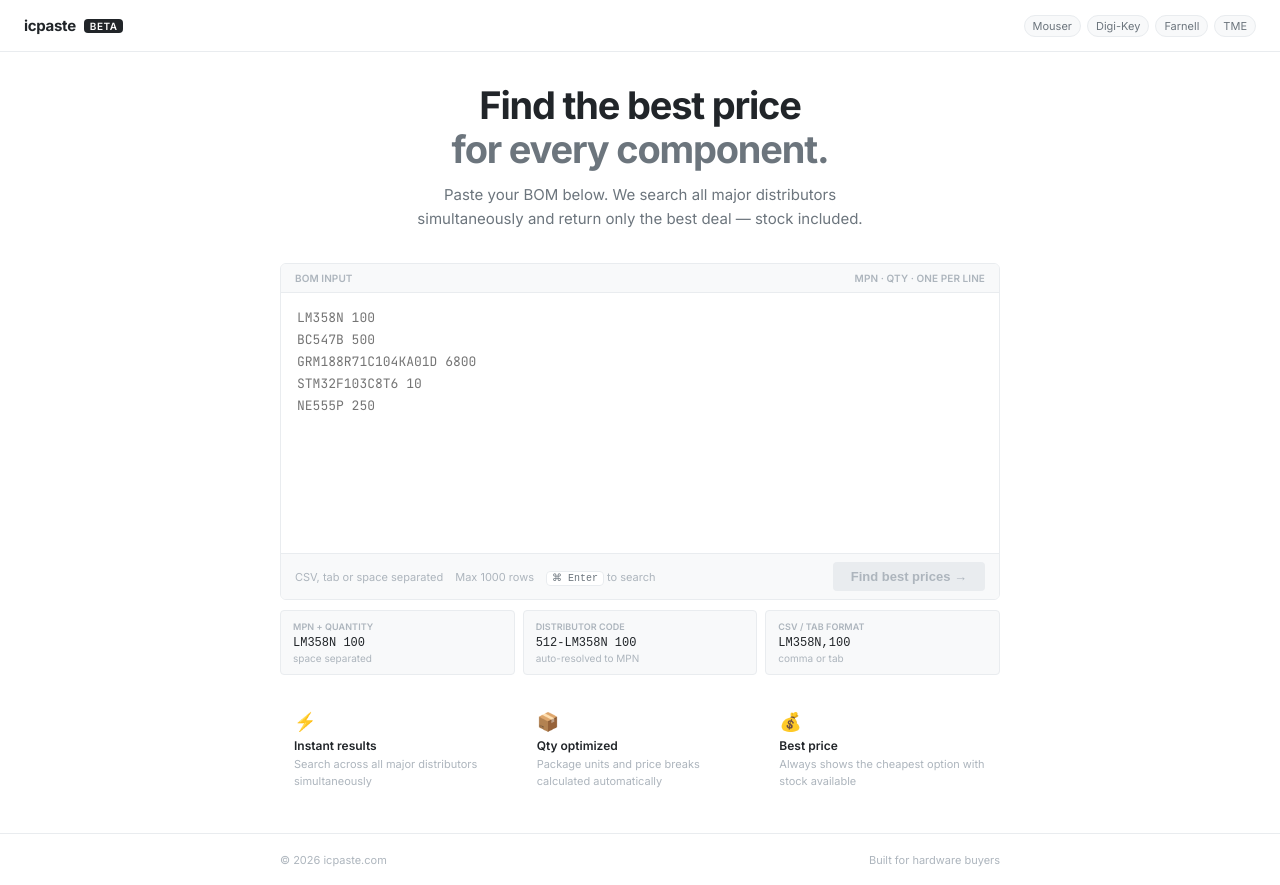
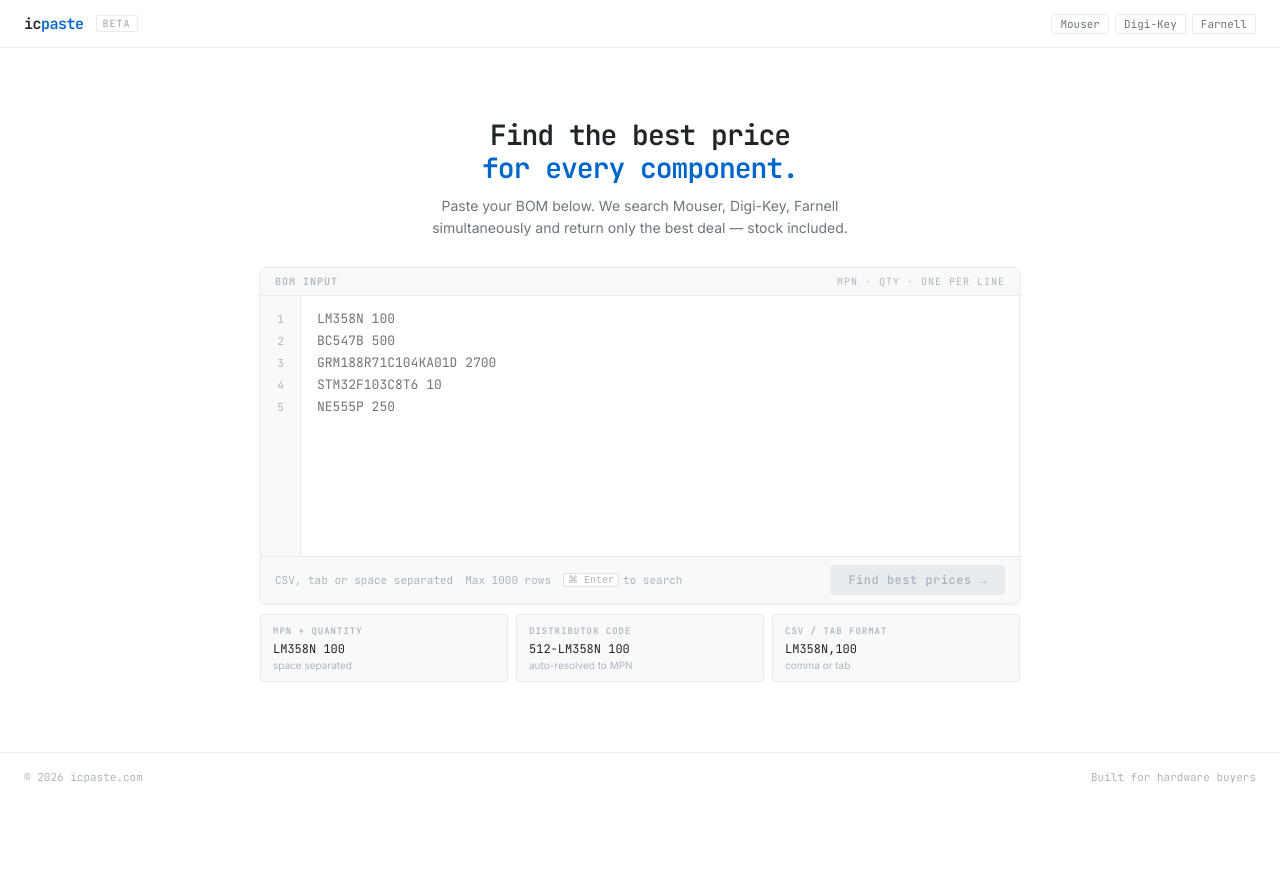
Before and after one commit to Keytala/icpaste, a Next.js app: page / in a window 1280 px wide. After the commit the page ends 800 px from the top, so only its background shows below. Built offline with nearby package versions, Linux system fonts and the light colour scheme.

Commit message:
Update page.tsx

```diff
--- a/src/app/page.tsx
+++ b/src/app/page.tsx
@@ -1,172 +1,175 @@
 "use client";
 
-import { useState, useCallback, useRef } from "react";
-import { useRouter } from "next/navigation";
-import { parseBom }  from "@/lib/bom-parser";
+import { useState, useCallback } from "react";
+import { useRouter }             from "next/navigation";
+
+const DISTRIBUTORS = ["Mouser", "Digi-Key", "Farnell"];
 
 const PLACEHOLDER = `LM358N 100
 BC547B 500
-GRM188R71C104KA01D 6800
+GRM188R71C104KA01D 2700
 STM32F103C8T6 10
 NE555P 250`;
 
-const FEATURES = [
-  { icon: "⚡", title: "Instant results",  desc: "Search across all major distributors simultaneously" },
-  { icon: "📦", title: "Qty optimized",    desc: "Package units and price breaks calculated automatically" },
-  { icon: "💰", title: "Best price",       desc: "Always shows the cheapest option with stock available" },
-];
-
 export default function HomePage() {
   const router  = useRouter();
-  const [input, setInput]     = useState("");
-  const [error, setError]     = useState("");
+  const [input,   setInput]   = useState("");
+  const [error,   setError]   = useState("");
   const [loading, setLoading] = useState(false);
-  const taRef = useRef<HTMLTextAreaElement>(null);
 
-  const lineCount = input.split("\n").filter(l => l.trim()).length;
+  const lines     = input.split("\n");
+  const lineCount = lines.filter(l => l.trim()).length;
 
   const handleSearch = useCallback(() => {
     setError("");
-    const bom = parseBom(input);
-    if (!bom.length) {
-      setError("No valid components found. Format: MPN QUANTITY — one per line.");
+    const rows = input.split("\n")
+      .map(l => l.trim())
+      .filter(l => l && !l.startsWith("#"))
+      .map(line => {
+        const parts = line.split(/[\t,;\s]+/);
+        const mpn   = parts[0]?.toUpperCase().trim();
+        const qty   = parseInt(parts[1]?.replace(/\D/g, "") ?? "0", 10);
+        return mpn && qty > 0 ? { mpn, qty } : null;
+      })
+      .filter(Boolean);
+
+    if (!rows.length) {
+      setError("No valid components found. Format: MPN QTY (one per line)");
       return;
     }
     setLoading(true);
-    router.push(`/results?bom=${btoa(JSON.stringify(bom))}`);
+    const encoded = btoa(JSON.stringify(rows));
+    router.push(`/results?bom=${encoded}`);
   }, [input, router]);
 
-  const handleKey = useCallback((e: React.KeyboardEvent) => {
-    if (e.key === "Enter" && (e.metaKey || e.ctrlKey)) {
+  function handleKeyDown(e: React.KeyboardEvent<HTMLTextAreaElement>) {
+    if (e.key === "Enter" && (e.ctrlKey || e.metaKey)) {
       e.preventDefault();
       handleSearch();
     }
-  }, [handleSearch]);
+  }
+
+  const displayLines = (input || PLACEHOLDER).split("\n").slice(0, 100);
 
   return (
-    <div style={{ minHeight: "100vh", display: "flex", flexDirection: "column", background: "var(--bg)" }}>
+    <div style={{ height: "100vh", display: "flex", flexDirection: "column", background: "var(--bg)" }}>
 
       {/* ── Header ── */}
-      <header style={{ borderBottom: "1px solid var(--border)", padding: "0 24px", height: 52, display: "flex", alignItems: "center", justifyContent: "space-between" }}>
-        <div style={{ display: "flex", alignItems: "center", gap: 8 }}>
-          <span style={{ fontWeight: 700, fontSize: 15, letterSpacing: -0.3 }}>icpaste</span>
-          <span style={{ fontSize: 10, fontWeight: 600, background: "var(--fg)", color: "var(--brand-fg)", padding: "1px 6px", borderRadius: 4, letterSpacing: 0.5 }}>BETA</span>
+      <header style={{ borderBottom: "1px solid var(--border)", height: 48, display: "flex", alignItems: "center", padding: "0 24px", justifyContent: "space-between", flexShrink: 0 }}>
+        <div style={{ display: "flex", alignItems: "center", gap: 12 }}>
+          <span style={{ fontFamily: "var(--font)", fontWeight: 600, fontSize: 15, letterSpacing: -0.5, color: "var(--fg)" }}>
+            ic<span style={{ color: "var(--brand)" }}>paste</span>
+          </span>
+          <span style={{ fontSize: 10, fontWeight: 600, letterSpacing: 1, color: "var(--fg-3)", fontFamily: "var(--font)", border: "1px solid var(--border)", padding: "1px 6px", borderRadius: 2 }}>
+            BETA
+          </span>
         </div>
         <div style={{ display: "flex", gap: 6 }}>
-          {["Mouser", "Digi-Key", "Farnell", "TME"].map(d => (
-            <span key={d} style={{ fontSize: 11, color: "var(--fg-2)", background: "var(--surface)", border: "1px solid var(--border)", padding: "3px 8px", borderRadius: 99 }}>{d}</span>
+          {DISTRIBUTORS.map(d => (
+            <span key={d} style={{ fontSize: 11, color: "var(--fg-2)", fontFamily: "var(--font)", padding: "2px 8px", border: "1px solid var(--border)", borderRadius: 2 }}>
+              {d}
+            </span>
           ))}
         </div>
       </header>
 
       {/* ── Main ── */}
-      <main style={{ flex: 1, display: "flex", flexDirection: "column", alignItems: "center", justifyContent: "center", padding: "32px 24px" }}>
-        <div style={{ width: "100%", maxWidth: 720 }}>
+      <main style={{ flex: 1, display: "flex", flexDirection: "column", alignItems: "center", justifyContent: "center", padding: "24px", overflow: "auto" }}>
+        <div style={{ width: "100%", maxWidth: 760 }}>
 
           {/* Headline */}
-          <div style={{ textAlign: "center", marginBottom: 32 }}>
-            <h1 style={{ fontSize: 38, fontWeight: 700, letterSpacing: -1.2, lineHeight: 1.15, marginBottom: 12 }}>
+          <div style={{ textAlign: "center", marginBottom: 28 }}>
+            <h1 style={{ fontFamily: "var(--font)", fontSize: 28, fontWeight: 600, letterSpacing: -1, color: "var(--fg)", marginBottom: 10, lineHeight: 1.2 }}>
               Find the best price<br />
-              <span style={{ color: "var(--fg-2)" }}>for every component.</span>
+              <span style={{ color: "var(--brand)" }}>for every component.</span>
             </h1>
-            <p style={{ fontSize: 15, color: "var(--fg-2)", lineHeight: 1.6, maxWidth: 480, margin: "0 auto" }}>
-              Paste your BOM below. We search all major distributors simultaneously and return only the best deal — stock included.
+            <p style={{ fontSize: 14, color: "var(--fg-2)", lineHeight: 1.6, fontFamily: "var(--sans)", maxWidth: 480, margin: "0 auto" }}>
+              Paste your BOM below. We search {DISTRIBUTORS.join(", ")} simultaneously
+              and return only the best deal — stock included.
             </p>
           </div>
 
           {/* Input box */}
-          <div style={{ border: "1px solid var(--border)", borderRadius: "var(--radius-lg)", overflow: "hidden", boxShadow: "var(--shadow)", background: "var(--bg)" }}>
+          <div style={{ border: "1px solid var(--border)", borderRadius: "var(--radius-lg)", overflow: "hidden", boxShadow: "0 1px 4px rgba(0,0,0,0.06)" }}>
 
             {/* Top bar */}
-            <div style={{ display: "flex", alignItems: "center", justifyContent: "space-between", padding: "8px 14px", background: "var(--surface)", borderBottom: "1px solid var(--border)" }}>
-              <span style={{ fontSize: 10, fontWeight: 600, letterSpacing: 0.08, textTransform: "uppercase", color: "var(--fg-3)" }}>BOM Input</span>
-              <div style={{ display: "flex", alignItems: "center", gap: 10 }}>
+            <div style={{ display: "flex", alignItems: "center", justifyContent: "space-between", padding: "7px 14px", background: "var(--surface)", borderBottom: "1px solid var(--border)" }}>
+              <span style={{ fontSize: 10, fontWeight: 600, letterSpacing: 1, color: "var(--fg-3)", fontFamily: "var(--font)" }}>
+                BOM INPUT
+              </span>
+              <div style={{ display: "flex", alignItems: "center", gap: 12 }}>
                 {lineCount > 0 && (
-                  <span style={{ fontSize: 10, fontWeight: 600, color: "var(--fg)", background: "var(--border)", padding: "1px 8px", borderRadius: 99 }}>
-                    {lineCount} {lineCount === 1 ? "component" : "components"}
+                  <span style={{ fontSize: 10, fontWeight: 600, color: "var(--brand)", fontFamily: "var(--font)" }}>
+                    {lineCount} {lineCount === 1 ? "row" : "rows"}
                   </span>
                 )}
-                <span style={{ fontSize: 10, fontWeight: 600, letterSpacing: 0.08, textTransform: "uppercase", color: "var(--fg-3)" }}>MPN · QTY · one per line</span>
+                <span style={{ fontSize: 10, letterSpacing: 1, color: "var(--fg-3)", fontFamily: "var(--font)" }}>
+                  MPN · QTY · ONE PER LINE
+                </span>
               </div>
             </div>
 
+            {/* Body */}
+            <div style={{ display: "flex", minHeight: 260 }}>
+              {/* Line numbers */}
+              <div style={{ width: 40, flexShrink: 0, background: "var(--surface)", borderRight: "1px solid var(--border)", padding: "12px 0", userSelect: "none" }}>
+                {displayLines.map((_, i) => (
+                  <div key={i} style={{ fontFamily: "var(--font)", fontSize: 11, lineHeight: "22px", color: "var(--fg-3)", textAlign: "center" }}>
+                    {i + 1}
+                  </div>
+                ))}
+              </div>
               {/* Textarea */}
               <textarea
-              ref={taRef}
                 value={input}
                 onChange={e => setInput(e.target.value)}
-              onKeyDown={handleKey}
+                onKeyDown={handleKeyDown}
                 placeholder={PLACEHOLDER}
                 spellCheck={false}
                 autoCorrect="off"
                 autoCapitalize="off"
-              style={{
-                width: "100%", minHeight: 260, padding: "14px 16px",
-                fontSize: 13, lineHeight: "22px", fontFamily: "'JetBrains Mono', 'Fira Code', monospace",
-                background: "var(--bg)", color: "var(--fg)", border: "none", outline: "none", resize: "none",
-                display: "block",
-              }}
+                style={{ flex: 1, background: "var(--bg)", border: "none", outline: "none", resize: "none", padding: "12px 16px", fontFamily: "var(--font)", fontSize: 13, lineHeight: "22px", color: "var(--fg)", minHeight: 260, caretColor: "var(--brand)" }}
               />
+            </div>
 
             {/* Bottom bar */}
             <div style={{ display: "flex", alignItems: "center", justifyContent: "space-between", padding: "8px 14px", background: "var(--surface)", borderTop: "1px solid var(--border)", gap: 12 }}>
-              <div style={{ display: "flex", alignItems: "center", gap: 12, fontSize: 11, color: "var(--fg-3)", flexWrap: "wrap" }}>
+              <div style={{ display: "flex", gap: 12, fontSize: 11, color: "var(--fg-3)", fontFamily: "var(--font)", flexWrap: "wrap" }}>
                 <span>CSV, tab or space separated</span>
                 <span>Max 1000 rows</span>
-                <span>
-                  <kbd style={{ background: "var(--bg)", border: "1px solid var(--border)", borderRadius: 4, padding: "1px 5px", fontSize: 10, color: "var(--fg-2)" }}>⌘ Enter</kbd>
-                  {" "}to search
+                <span style={{ display: "flex", alignItems: "center", gap: 4 }}>
+                  <kbd style={{ background: "white", border: "1px solid var(--border-2)", borderRadius: 2, padding: "0 4px", fontSize: 10 }}>⌘ Enter</kbd>
+                  <span>to search</span>
                 </span>
               </div>
               <button
                 onClick={handleSearch}
                 disabled={loading || !input.trim()}
-                style={{
-                  display: "inline-flex", alignItems: "center", gap: 6,
-                  padding: "7px 18px", background: loading || !input.trim() ? "var(--border)" : "var(--brand)",
-                  color: loading || !input.trim() ? "var(--fg-3)" : "var(--brand-fg)",
-                  fontSize: 13, fontWeight: 600, border: "none", borderRadius: "var(--radius)",
-                  cursor: loading || !input.trim() ? "not-allowed" : "pointer",
-                  transition: "all 0.15s", whiteSpace: "nowrap",
-                }}
+                style={{ display: "inline-flex", alignItems: "center", gap: 6, padding: "7px 18px", background: loading || !input.trim() ? "var(--border)" : "var(--brand)", color: loading || !input.trim() ? "var(--fg-3)" : "var(--brand-fg)", border: "none", borderRadius: "var(--radius)", cursor: loading || !input.trim() ? "not-allowed" : "pointer", fontFamily: "var(--font)", fontSize: 12, fontWeight: 600, letterSpacing: 0.5, transition: "all 0.15s", whiteSpace: "nowrap" }}
               >
-                {loading ? (
-                  <>
-                    <span style={{ width: 13, height: 13, border: "2px solid rgba(255,255,255,0.3)", borderTopColor: "white", borderRadius: "50%", animation: "spin 0.6s linear infinite", display: "inline-block" }} />
-                    Searching…
-                  </>
-                ) : "Find best prices →"}
+                {loading ? "Searching…" : "Find best prices →"}
               </button>
             </div>
           </div>
 
           {/* Error */}
           {error && (
-            <p style={{ marginTop: 8, fontSize: 12, color: "var(--red)", padding: "0 2px" }}>{error}</p>
+            <p style={{ marginTop: 8, fontSize: 12, color: "var(--red)", fontFamily: "var(--font)" }}>
+              {error}
+            </p>
           )}
 
           {/* Format hints */}
           <div style={{ display: "grid", gridTemplateColumns: "repeat(3, 1fr)", gap: 8, marginTop: 10 }}>
             {[
-              { label: "MPN + Quantity",   example: "LM358N 100",     note: "space separated" },
-              { label: "Distributor code", example: "512-LM358N 100", note: "auto-resolved to MPN" },
-              { label: "CSV / tab format", example: "LM358N,100",     note: "comma or tab" },
+              { label: "MPN + QUANTITY",    example: "LM358N 100",     note: "space separated" },
+              { label: "DISTRIBUTOR CODE",  example: "512-LM358N 100", note: "auto-resolved to MPN" },
+              { label: "CSV / TAB FORMAT",  example: "LM358N,100",     note: "comma or tab" },
             ].map(h => (
               <div key={h.label} style={{ background: "var(--surface)", border: "1px solid var(--border)", borderRadius: "var(--radius)", padding: "10px 12px" }}>
-                <div style={{ fontSize: 9, fontWeight: 600, letterSpacing: 0.08, textTransform: "uppercase", color: "var(--fg-3)", marginBottom: 4 }}>{h.label}</div>
-                <div style={{ fontFamily: "monospace", fontSize: 12, color: "var(--fg)", marginBottom: 2 }}>{h.example}</div>
-                <div style={{ fontSize: 10, color: "var(--fg-3)" }}>{h.note}</div>
-              </div>
-            ))}
-          </div>
-
-          {/* Features */}
-          <div style={{ display: "grid", gridTemplateColumns: "repeat(3, 1fr)", gap: 8, marginTop: 24 }}>
-            {FEATURES.map(f => (
-              <div key={f.title} style={{ padding: "12px 14px" }}>
-                <div style={{ fontSize: 18, marginBottom: 6 }}>{f.icon}</div>
-                <div style={{ fontSize: 12, fontWeight: 600, marginBottom: 3 }}>{f.title}</div>
-                <div style={{ fontSize: 11, color: "var(--fg-3)", lineHeight: 1.5 }}>{f.desc}</div>
+                <div style={{ fontSize: 9, fontWeight: 600, letterSpacing: 1, color: "var(--fg-3)", fontFamily: "var(--font)", marginBottom: 4 }}>{h.label}</div>
+                <div style={{ fontSize: 12, fontFamily: "var(--font)", color: "var(--fg)", marginBottom: 2 }}>{h.example}</div>
+                <div style={{ fontSize: 10, color: "var(--fg-3)", fontFamily: "var(--sans)" }}>{h.note}</div>
               </div>
             ))}
           </div>
@@ -175,11 +178,9 @@ export default function HomePage() {
       </main>
 
       {/* ── Footer ── */}
-      <footer style={{ borderTop: "1px solid var(--border)", height: 52, display: "flex", alignItems: "center", padding: "0 24px" }}>
-        <div style={{ maxWidth: 720, margin: "0 auto", width: "100%", display: "flex", justifyContent: "space-between", alignItems: "center" }}>
-          <span style={{ fontSize: 11, color: "var(--fg-3)" }}>© {new Date().getFullYear()} icpaste.com</span>
-          <span style={{ fontSize: 11, color: "var(--fg-3)" }}>Built for hardware buyers</span>
-        </div>
+      <footer style={{ borderTop: "1px solid var(--border)", height: 48, display: "flex", alignItems: "center", padding: "0 24px", justifyContent: "space-between", flexShrink: 0 }}>
+        <span style={{ fontSize: 11, color: "var(--fg-3)", fontFamily: "var(--font)" }}>© {new Date().getFullYear()} icpaste.com</span>
+        <span style={{ fontSize: 11, color: "var(--fg-3)", fontFamily: "var(--font)" }}>Built for hardware buyers</span>
       </footer>
 
     </div>
```
Lines whose indentation alone changed are shown as unchanged.
